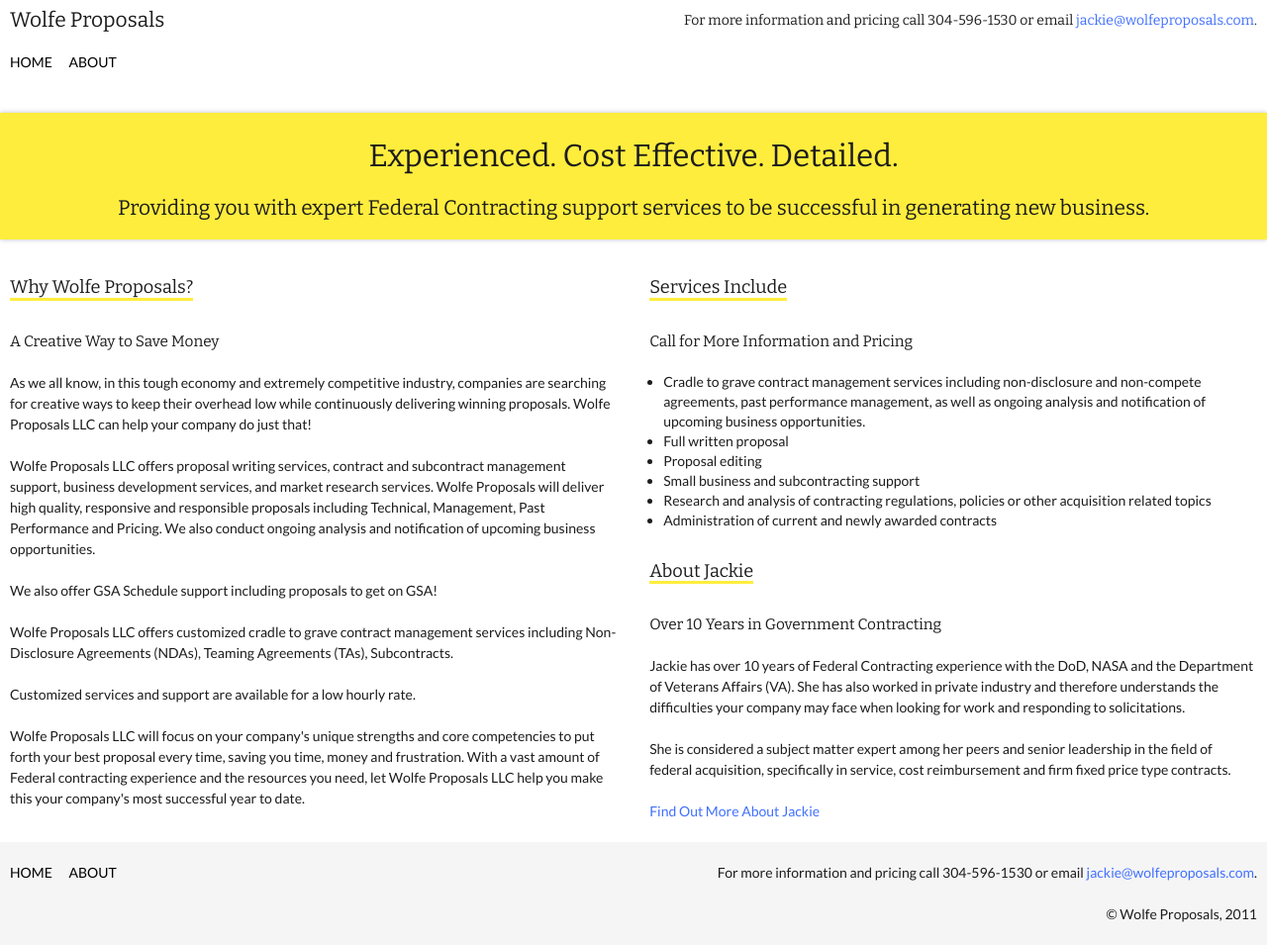
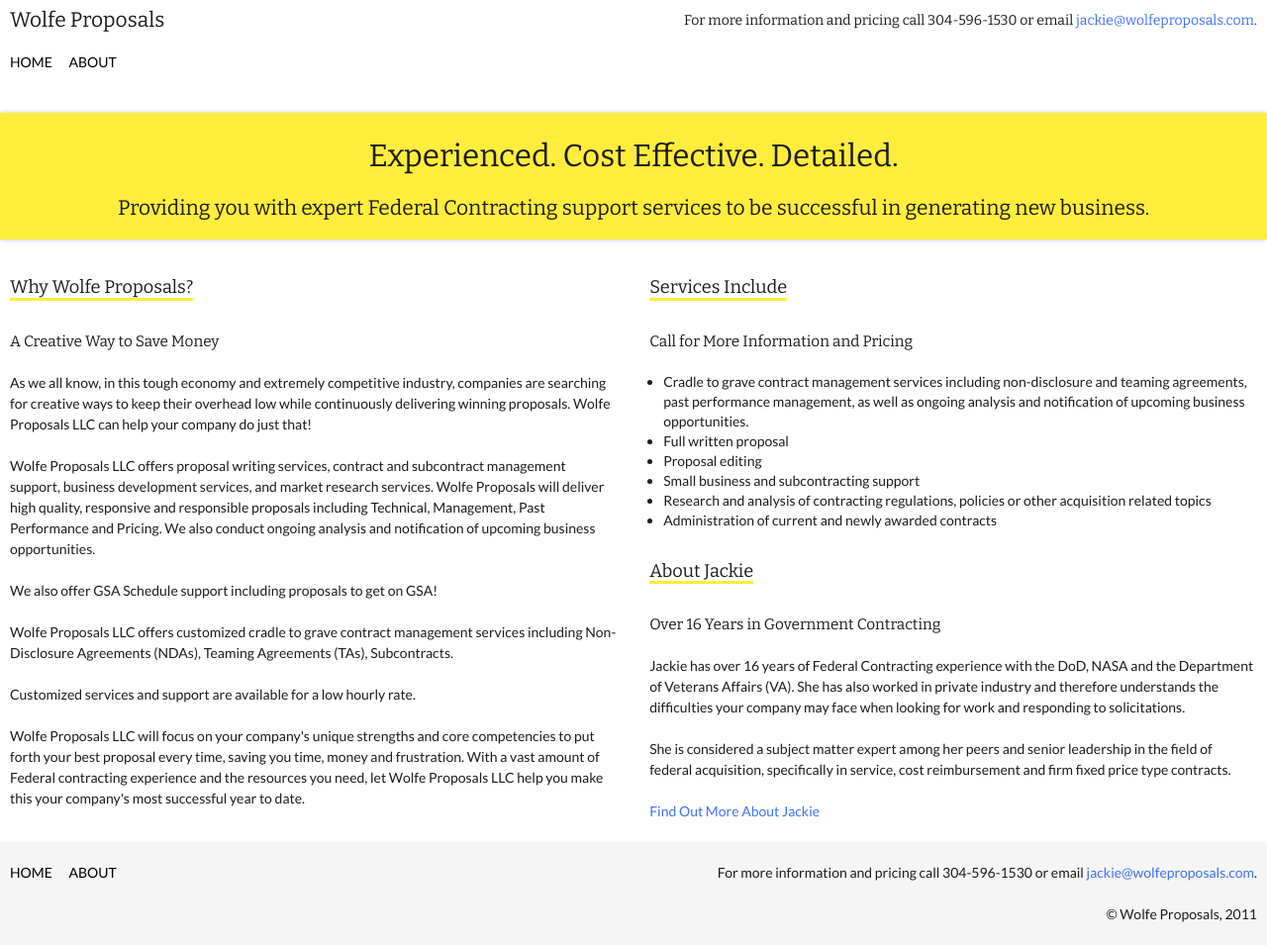
Before and after one commit to awolfe76/wolfeproposals, a Jekyll site: the page built from index.md, in a window 1280 px wide. Shown: the whole page at 99% size. Built offline with Jekyll 4.4.1, drawn with Linux system fonts in a browser that asks for light colours; Markdown is read by kramdown in place of the engine named in the settings.

Commit message:
Update index.html

```diff
--- a/_layouts/index.html
+++ b/_layouts/index.html
@@ -22,7 +22,7 @@
 					<h5>Call for More Information and Pricing</h5>
 				</hgroup>
 				<ul>
-					<li>Cradle to grave contract management services including non-disclosure and non-compete agreements, past performance management, as well as ongoing analysis and notification of upcoming business opportunities.</li>
+					<li>Cradle to grave contract management services including non-disclosure and teaming agreements, past performance management, as well as ongoing analysis and notification of upcoming business opportunities.</li>
 					<li>Full written proposal</li>
 					<li>Proposal editing</li>
 					<li>Small business and subcontracting support</li>
@@ -33,9 +33,9 @@
 			<div id="about">
 				<hgroup>
 					<h4><span>About</span> Jackie</h4>
-					<h5>Over 10 Years in Government Contracting</h5>
+					<h5>Over 16 Years in Government Contracting</h5>
 				</hgroup>
-				<p>Jackie has over 10 years of Federal Contracting experience with the DoD, NASA and the Department of Veterans Affairs (VA).  She has also worked in private industry and therefore understands the difficulties your company may face when looking for work and responding to solicitations.</p>
+				<p>Jackie has over 16 years of Federal Contracting experience with the DoD, NASA and the Department of Veterans Affairs (VA).  She has also worked in private industry and therefore understands the difficulties your company may face when looking for work and responding to solicitations.</p>
 				<p>She is considered a subject matter expert among her peers and senior leadership in the field of federal acquisition, specifically in service, cost reimbursement and firm fixed price type contracts.</p>
 				<p><a href="/about/">Find Out More About Jackie</a></p>
 			</div>
```
